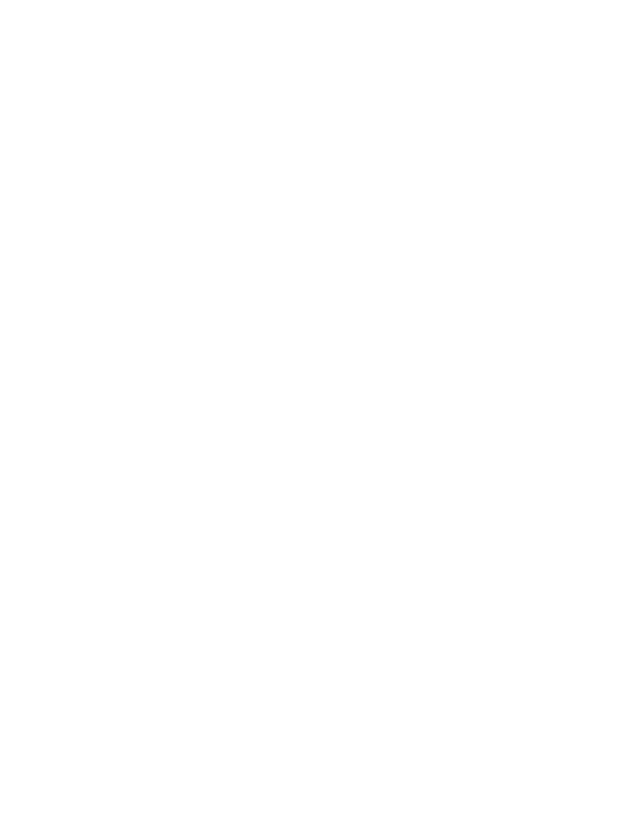
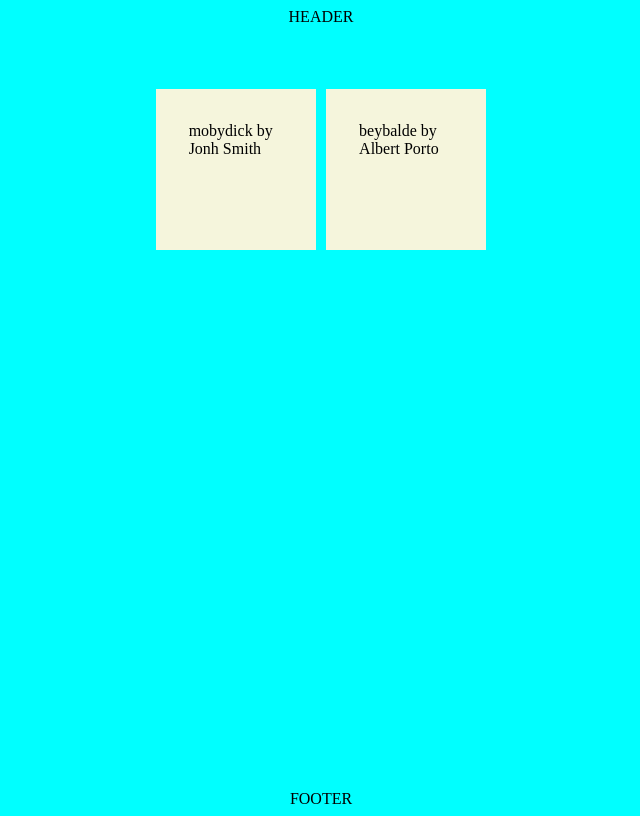
Before and after one commit to portoalbert/library, a plain HTML site: page index.html in a window 1280 px wide. Shown: the whole page, without its empty margins (319-959 px from the left). Drawn offline with Linux system fonts and the light colour scheme.

Commit message:
Basic shell of project

```diff
--- /dev/null
+++ b/app.css
@@ -0,0 +1,20 @@
+body {
+    min-height: 100vh;
+    background-color: aqua;
+    display: flex;
+    flex-direction: column;
+    align-items: center;
+    justify-content: space-between;
+}
+#middleid {
+    display: flex;
+    flex: 1;
+    gap: 10px;
+    padding: 5%;
+}
+.books {
+    background-color: beige;
+    height: fit-content;
+    aspect-ratio: 1/1;
+    padding: 10%;
+}
--- /dev/null
+++ b/app.js
@@ -0,0 +1,32 @@
+let myLibrary = [{
+        title: "mobydick",
+        author: "Jonh Smith"
+    },
+    {
+        title: "beybalde",
+        author: "Albert Porto"
+    }
+];
+const middleDiv = document.getElementById('middleid');
+
+
+function Book() {
+
+}
+
+function addBookToLibrary(title,author) {
+    let temp = {};
+    temp.title = title;
+    temp.author = author;
+    myLibrary.push(temp);
+}
+
+function displayBooks (bookname){
+    const fragment = document.createDocumentFragment();
+    const div = document.createElement('div');
+    div.classList.add("books");
+    div.textContent = bookname.title + " by " + bookname.author;
+    fragment.appendChild(div);
+    middleDiv.appendChild(fragment);
+}
+myLibrary.forEach(displayBooks);
--- a/index.html
+++ b/index.html
@@ -4,9 +4,14 @@
     <meta charset="UTF-8">
     <meta http-equiv="X-UA-Compatible" content="IE=edge">
     <meta name="viewport" content="width=device-width, initial-scale=1.0">
-    <title>Document</title>
+    <title>Library</title>
+    <link rel="stylesheet" href="app.css">
 </head>
 <body>
+    <div class="header" id="headerid">HEADER</div>
+    <div class="middle" id="middleid"></div>
+    <div class="footer" id="footerid">FOOTER</div>
 
+    <script src="app.js"></script>
 </body>
 </html>
```
